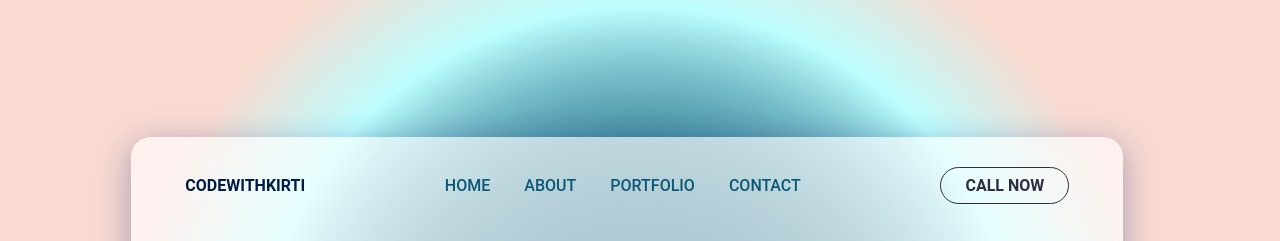
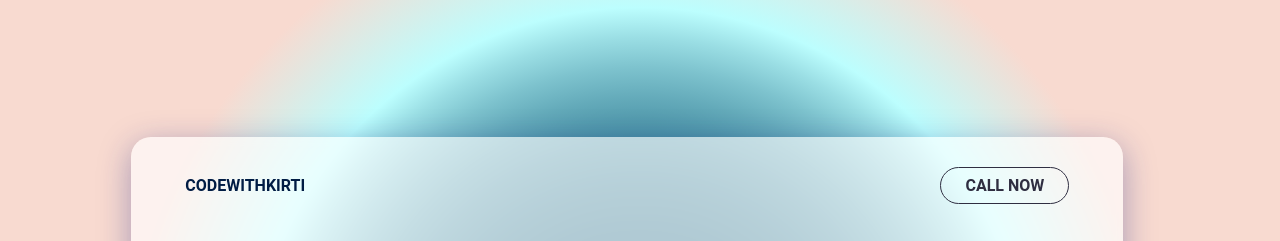
Before and after one commit to kirti-badola/Landing-Page, a plain HTML site: page index.html in a window 1280 px wide. Shown: the top 241 px of the page. Drawn offline with Linux system fonts and the light colour scheme.

Commit message:
Update landing page

```diff
--- a/index.html
+++ b/index.html
@@ -19,12 +19,7 @@
 	<div class="container">
 		<div class="nav-bar">
 			<a href="#" class="logo">Codewithkirti</a>
-			<ul class="list">
-				<li><a href="#">Home</a></li>
-				<li><a href="#">About</a></li>
-				<li><a href="#">Portfolio</a></li>
-				<li><a href="#">Contact</a></li>
-			</ul>
+
 			<a href="tel:+919636122350" class="sing-button">Call Now</a>
 		</div>
 
```
